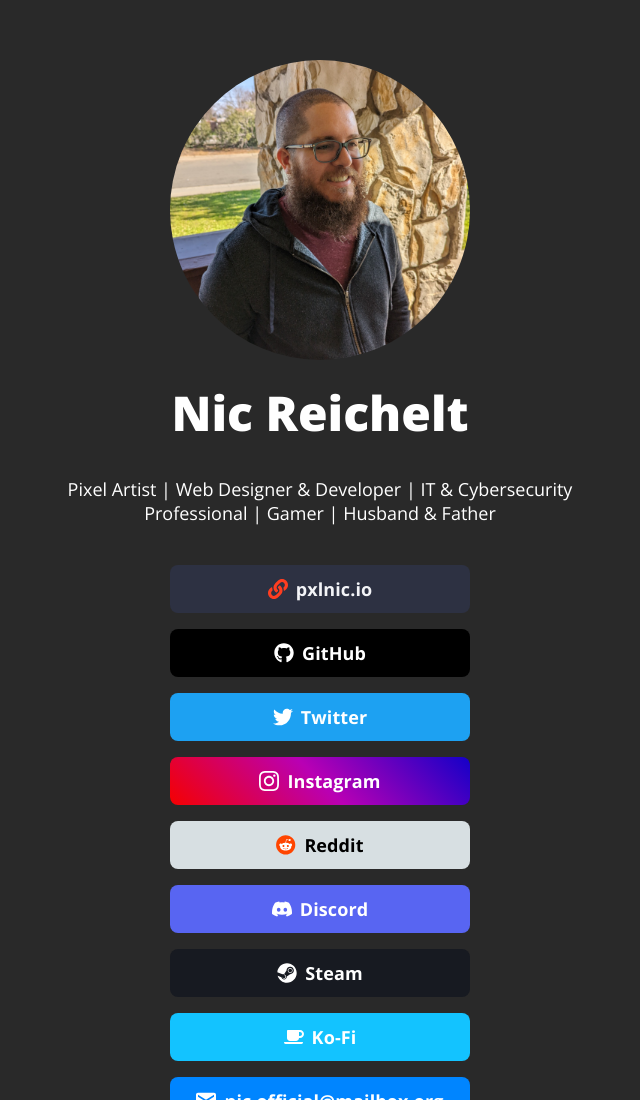
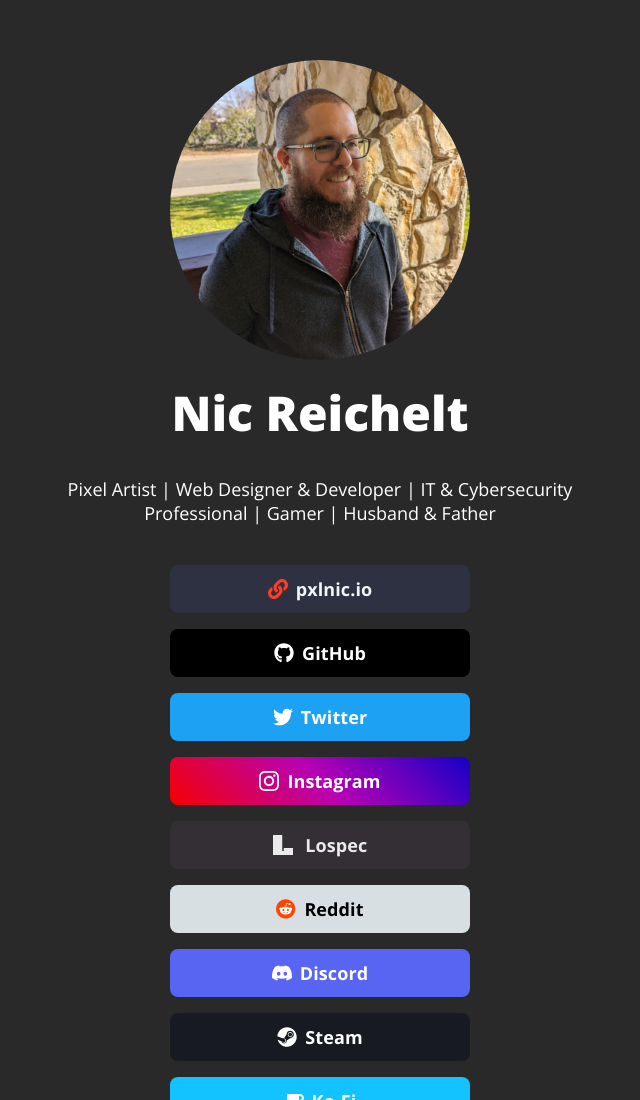
Before and after one commit to pxlnic/pxlnic-links, a plain HTML site: page index.html in a window 1280 px wide. Shown: the top 1100 px of the page, without its empty margins (320-960 px from the left). Drawn offline with nearby package versions, Linux system fonts and the light colour scheme.

Commit message:
Added Lospec

```diff
--- a/css/brands.css
+++ b/css/brands.css
@@ -392,3 +392,14 @@
 .icon-kofi{
   filter: invert(99%) sepia(12%) saturate(111%) hue-rotate(332deg) brightness(114%) contrast(100%);
 }
+
+/* Lospec */
+
+.button.button-lospec{
+  color: #eaeaea;
+  background-color: #332f35
+}
+.button.button-lospec:hover,
+.button.button-lospec:focus{
+  filter: brightness(90%)
+}
--- a/index.html
+++ b/index.html
@@ -64,6 +64,10 @@
         <a class="button button-instagram" href="https://instagram.com/pxlnic" target="_blank" rel="noopener"><img class="icon" src="images/icons/instagram.svg" alt="Instagram Logo">Instagram</a>
           <br>
 
+        <!-- Lospec -->
+        <a class="button button-lospec" href="https://lospec.com/pxlnic" target="_blank" rel="noopener"><img class="icon icon-lospec" src="images/icons/lospec.svg" alt="Palette Icon"> Lospec</a>
+          <br>
+
         <!-- Reddit -->
         <a class="button button-reddit" href="https://www.reddit.com/user/pxlnic" target="_blank" rel="noopener"><img class="icon" src="images/icons/reddit.svg" alt="Reddit Logo">Reddit</a>
           <br>
```
Also changed, not shown: images/icons/lospec.svg (added).
